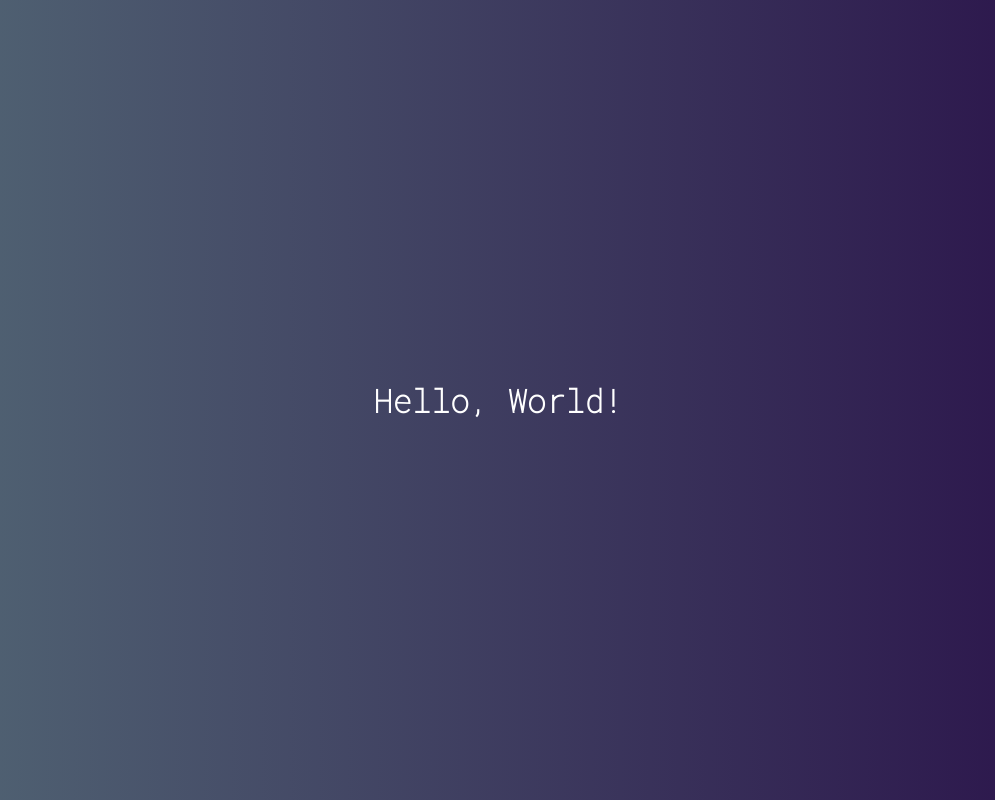
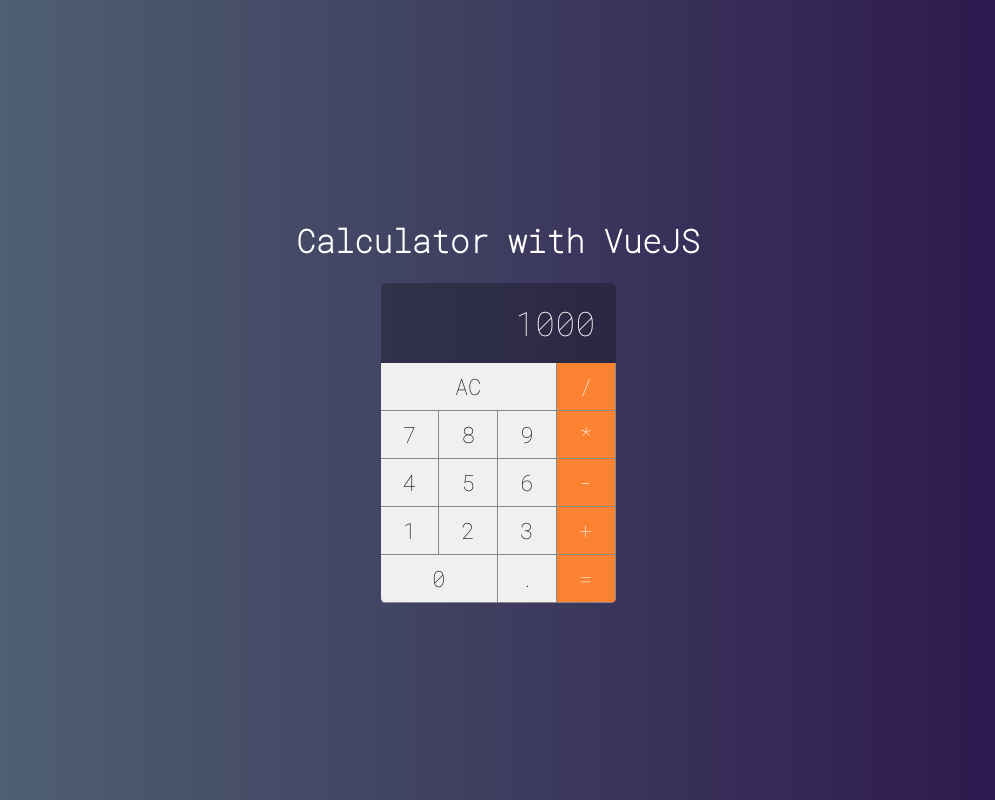
Before and after one commit to afmdaniel/Calculator-VueJS, a Vue app: page / in a window 1280 px wide. Shown: the whole page, without its empty margins (142-1137 px from the left). Built offline with nearby package versions, Linux system fonts and the light colour scheme.

Commit message:
Import Calculator component

```diff
--- a/src/App.vue
+++ b/src/App.vue
@@ -1,12 +1,18 @@
 <template>
   <div id="app">
-    <h1>Hello, World!</h1>
+    <h1>Calculator with VueJS</h1>
+    <Calculator>
+    </Calculator>
   </div>
 </template>
 
 <script>
+import Calculator from './main/Calculator'
+
 export default {
-
+  components: {
+    Calculator
+  }
 }
 </script>
 
```
